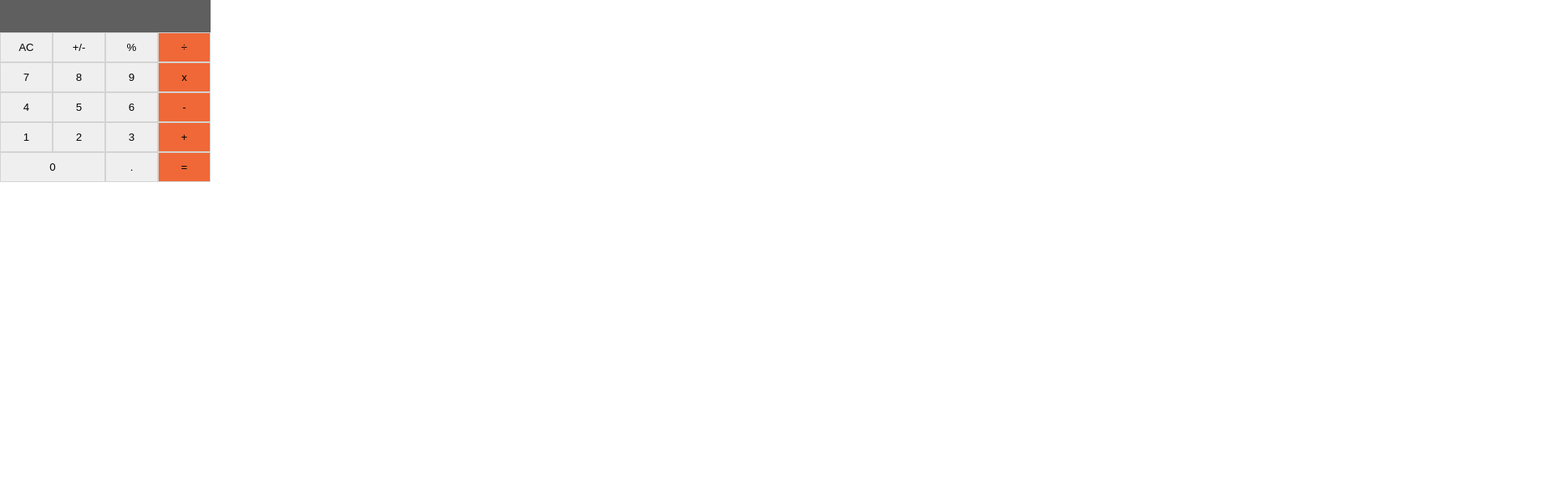
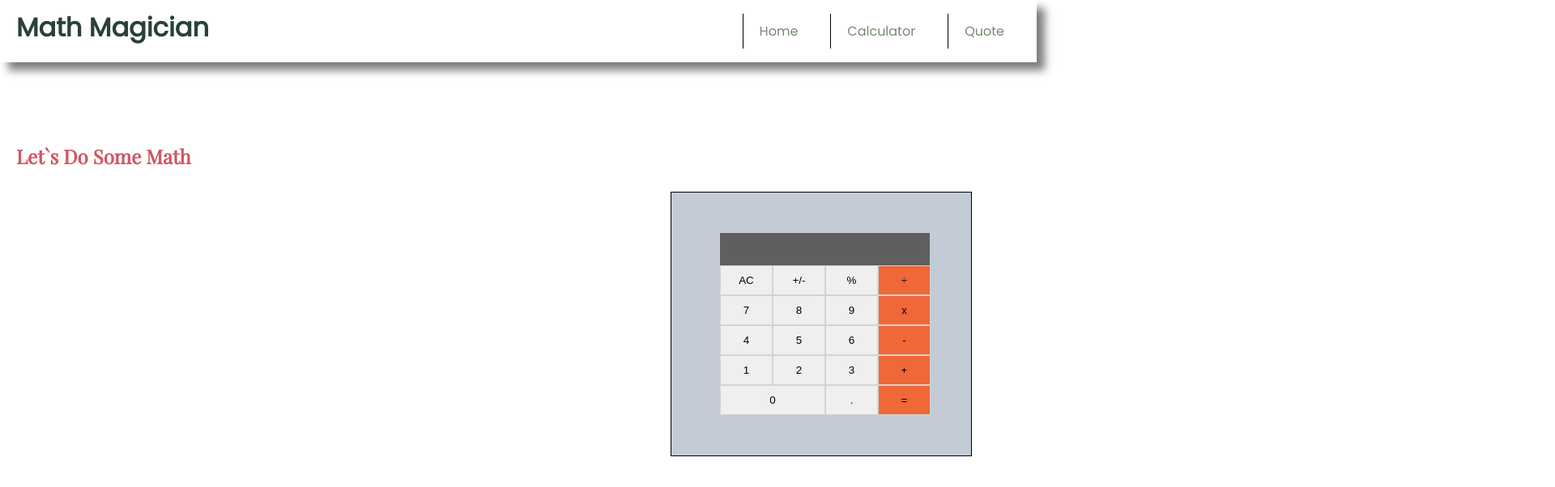
Before and after one commit to Gdiazdiaz/Math-magician-react, a React (Create React App) app: page /calculator in a window 1280 px wide. Shown: the top 602 px of the page at 81% size, 1920 px wide, since content can reach past the window. Built offline with nearby package versions, Linux system fonts and the light colour scheme.

Commit message:
Add router to home, calculator and quote. Add style

```diff
--- a/package.json
+++ b/package.json
@@ -9,6 +9,7 @@
     "big.js": "^6.2.1",
     "react": "^18.2.0",
     "react-dom": "^18.2.0",
+    "react-router-dom": "^6.6.2",
     "react-scripts": "5.0.1",
     "web-vitals": "^2.1.4"
   },
--- a/src/App.js
+++ b/src/App.js
@@ -1,11 +1,22 @@
 /* eslint-disable react/prefer-stateless-function */
 import React from 'react';
+import { Routes, Route, BrowserRouter } from 'react-router-dom';
 import Calculator from './components/Calculator';
+import Home from './components/Home';
+import NavBar from './components/NavBar';
+import Quote from './components/Quote';
 
 class App extends React.Component {
   render() {
     return (
-      <Calculator />
+      <BrowserRouter>
+        <NavBar />
+        <Routes>
+          <Route path="/home" element={<Home />} />
+          <Route path="/calculator" element={<Calculator />} />
+          <Route path="/quote" element={<Quote />} />
+        </Routes>
+      </BrowserRouter>
     );
   }
 }
--- a/src/components/Calculator.js
+++ b/src/components/Calculator.js
@@ -15,6 +15,8 @@ const Calculator = () => {
     total, next, operation, error,
   } = result;
   return (
+    <div className="main-container">
+      <h2 className="calculator-title">Let`s Do Some Math</h2>
       <div className="calculator-container">
         <div className="result">
           {total}
@@ -52,6 +54,7 @@ const Calculator = () => {
           <button type="button" className="key color" value="=" onClick={click}>=</button>
         </div>
       </div>
+    </div>
   );
 };
 
--- /dev/null
+++ b/src/components/Home.css
@@ -0,0 +1,13 @@
+.home-container{
+    padding-left: 20px;
+    margin-top: 80px;
+}
+
+.home-title{
+    font-family: 'Playfair Display';
+    color: #d05663;
+}
+
+.home-text{
+    font-family: 'Poppins';
+}
--- /dev/null
+++ b/src/components/Home.js
@@ -0,0 +1,14 @@
+/* eslint-disable max-len */
+import React from 'react';
+import './Home.css';
+
+function Home() {
+  return (
+    <div className="home-container">
+      <h2 className="home-title">Welcome to our page!</h2>
+      <p className="home-text">Lorem ipsum dolor sit amet consectetur adipisicing elit. Eos facilis iure minima perspiciatis. Ab explicabo eaque esse atque provident eos ducimus repudiandae, mollitia odit similique id asperiores commodi nihil exercitationem? Lorem ipsum dolor sit amet consectetur adipisicing elit. Repellat, magni dolor corrupti mollitia rem sed ex minus autem illo consequuntur omnis? Excepturi, consectetur iure blanditiis deserunt sit recusandae illo aspernatur!</p>
+    </div>
+  );
+}
+
+export default Home;
--- /dev/null
+++ b/src/components/NavBar.css
@@ -0,0 +1,33 @@
+@import url("https://fonts.googleapis.com/css?family=Poppins|Playfair+Display");
+.navbar-container{
+    display: flex;
+    justify-content: space-between;
+    padding: 10px 20px;
+    box-shadow: 10px 10px 10px #7e7d7d;
+}
+
+.header-title{
+    font-family: 'Poppins';
+    color: #2a403d;
+    padding: 0;
+    margin: 0;
+}
+
+.items-container{
+    display: flex;
+    list-style: none;
+    gap: 20px;
+}
+
+.item{
+    color: #000;
+    text-decoration: none;
+    border-left: solid 1px #000;
+    padding: 10px 20px;
+    font-family: 'Poppins';
+    color: #748b6f;
+}
+
+.item:hover{
+    color:#2a403d;
+}
--- /dev/null
+++ b/src/components/NavBar.js
@@ -0,0 +1,16 @@
+import React from 'react';
+import { Link } from 'react-router-dom';
+import './NavBar.css';
+
+const NavBar = () => (
+  <div className="navbar-container">
+    <h1 className="header-title">Math Magician</h1>
+    <ul className="items-container">
+      <li><Link to="/Home" className="item">Home</Link></li>
+      <li><Link to="/Calculator" className="item">Calculator</Link></li>
+      <li><Link to="/Quote" className="item">Quote</Link></li>
+    </ul>
+  </div>
+);
+
+export default NavBar;
--- /dev/null
+++ b/src/components/Quote.css
@@ -0,0 +1,22 @@
+.quote-container{
+    margin-top: 80px;
+    display: flex;
+    flex-direction: column;
+}
+.quote-text{
+    margin-left: 40px;
+    max-width: 800px;
+    font-size: 30px;
+    text-align: center;
+    font-family: 'Poppins';
+    align-self: center;
+}
+
+.quote-author{
+    margin-left: 60px;
+    font-size: 20px;
+    font-weight: bold;
+    font-family: 'Poppins';
+    color: #d05663;
+    align-self: center;
+}
--- /dev/null
+++ b/src/components/Quote.js
@@ -0,0 +1,14 @@
+/* eslint-disable max-len */
+import React from 'react';
+import './Quote.css';
+
+function Quote() {
+  return (
+    <div className="quote-container">
+      <p className="quote-text">We will always have STEM with us. Some things will drop out of the public eye and go away, but there will always be science, engineering, and technology. And there will always, always be mathematics.</p>
+      <p className="quote-author">— Katherine Johnson, African-American mathematician</p>
+    </div>
+  );
+}
+
+export default Quote;
--- a/src/index.css
+++ b/src/index.css
@@ -5,10 +5,26 @@ body {
   margin: 0;
 }
 
+.main-container{
+  display: flex;
+  justify-content:space-between;
+  margin-top: 80px;
+}
 .calculator-container {
   display: flex;
   flex-direction: column;
-  width: 260px;
+  background-color: #c3cbd6;
+  width: 250px;
+  margin-right: 80px;
+  margin-top: 80px;
+  border: 1px solid #000;
+  padding: 50px 60px;
+}
+
+.calculator-title{
+  margin-left: 20px;
+  font-family: 'Playfair Display';
+  color: #d05663;
 }
 
 .result {
@@ -18,6 +34,7 @@ body {
   height: 20px;
   color: #fff;
   text-align: right;
+  width: 249px;
 }
 
 .calc-input::placeholder {
```
Also changed, not shown: public/index.html (line endings or trailing spaces), src/components/Calculator.css (added), 1 other file (tests, documents, lock files or other folders). Lines whose indentation alone changed are shown as unchanged.
